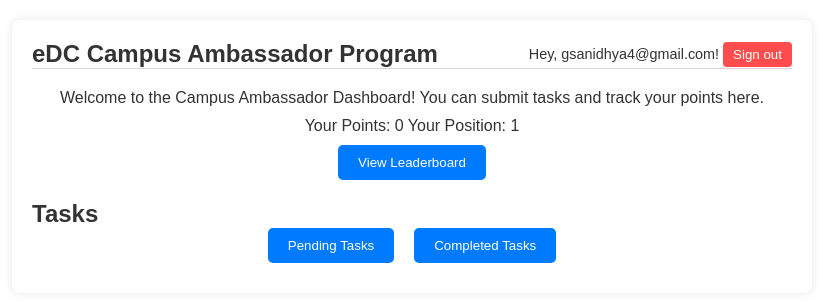
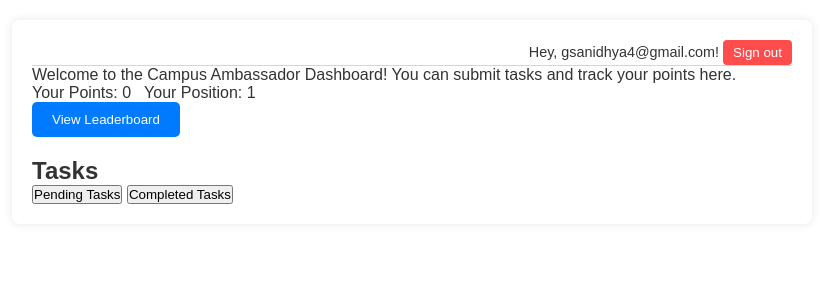
Before and after one commit to tejashvi-kumawat/project, a plain HTML site: page index.html in a window 1280 px wide. Shown: the whole page, without its empty margins (228-1051 px from the left). Drawn offline with Linux system fonts and the light colour scheme.

Commit message:
index.html

```diff
--- a/index.html
+++ b/index.html
@@ -2,41 +2,38 @@
 <html lang="en">
 <head>
     <meta charset="UTF-8">
-    <meta http-equiv="X-UA-Compatible" content="IE=edge">
     <meta name="viewport" content="width=device-width, initial-scale=1.0">
-    <title>eDC Campus Ambassador Dashboard</title>
-    <link rel="stylesheet" href="./style.css">
+    <title>eDC Campus Ambassador Program</title>
+    <link rel="stylesheet" href="style.css">
 </head>
 <body>
     <div class="container">
         <header>
-            <h1>eDC Campus Ambassador Program</h1>
+            <h1 id="title"></h1>
             <div class="user-info">
-                <span>Hey, <!-- Sample Email -->gsanidhya4@gmail.com!</span>
+                Hey, gsanidhya4@gmail.com!
                 <button class="sign-out-btn">Sign out</button>
             </div>
         </header>
 
-        <section class="dashboard">
+        <section class="intro-section">
             <p>Welcome to the Campus Ambassador Dashboard! You can submit tasks and track your points here.</p>
-            <div class="status">
-                <span>Your Points: <!-- Sample Points -->0</span>
-                <span>Your Position: <!-- Sample Position -->1</span>
+            <div class="points-section">
+                <p>Your Points: <span id="points">0</span> &nbsp; Your Position: 1</p>
             </div>
             <button class="leaderboard-btn">View Leaderboard</button>
         </section>
 
         <section class="tasks-section">
             <h2>Tasks</h2>
-            <div class="tasks-buttons">
-                <button class="tab-btn" id="pending-btn">Pending Tasks</button>
-                <button class="tab-btn" id="completed-btn">Completed Tasks</button>
+            <div class="task-buttons">
+                <button id="pending-btn" class="task-btn">Pending Tasks</button>
+                <button id="completed-btn" class="task-btn">Completed Tasks</button>
             </div>
-            <div id="cards-container" class="cards-hidden">
-            </div>
+            <div id="cards-container" class="cards-container cards-hidden"></div>
         </section>
     </div>
 
-    <script src="./script.js"></script>
+    <script src="script.js"></script>
 </body>
 </html>
```
